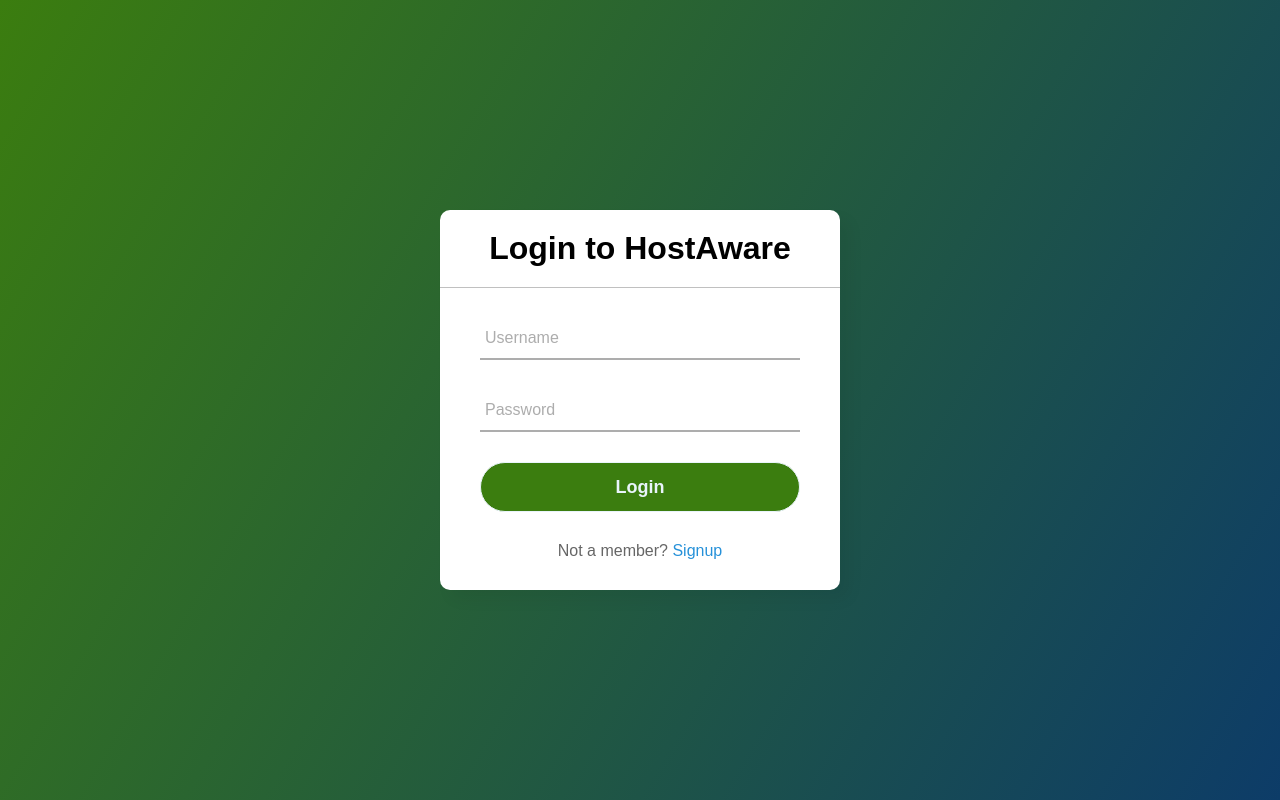
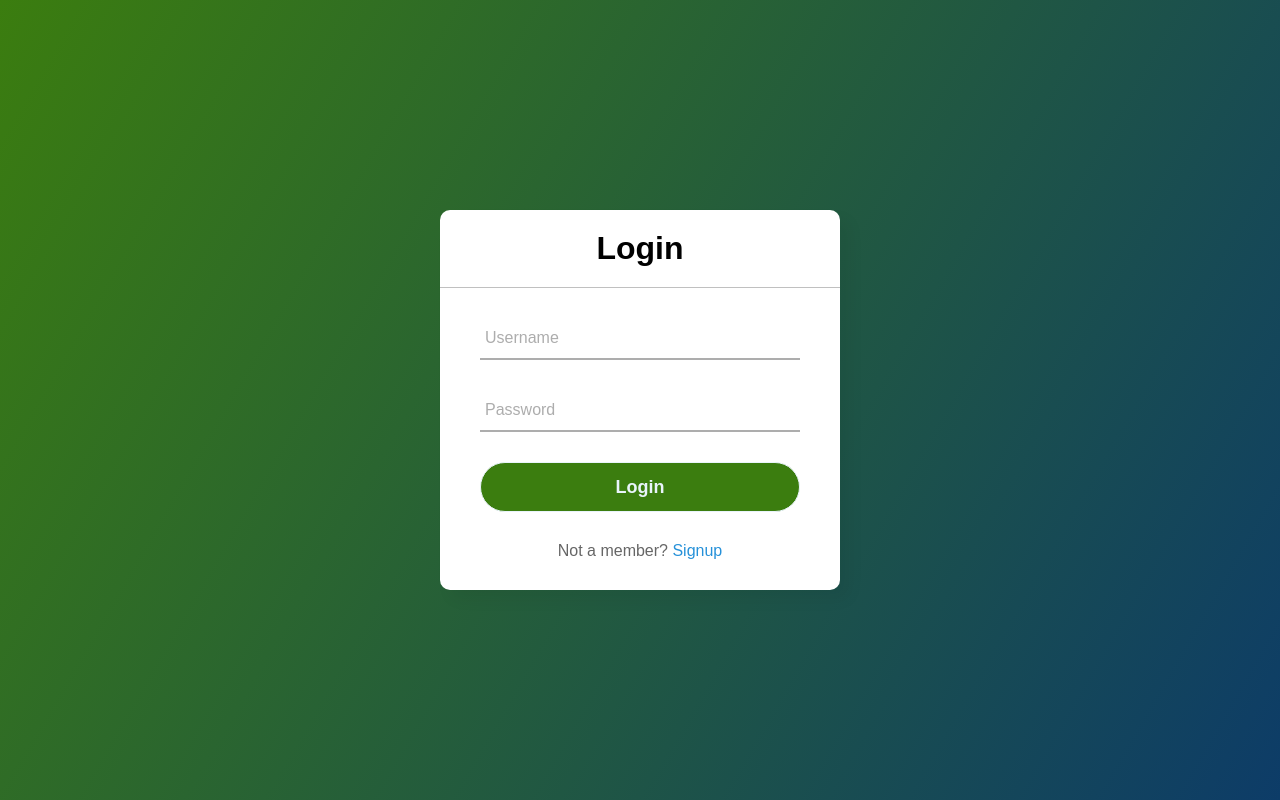
Before and after one commit to strike-IoT/IDS-HostBase, a plain HTML site: page index.html in a window 1280 px wide. Drawn offline with Linux system fonts and the light colour scheme.

Commit message:
Tiny change

```diff
--- a/index.html
+++ b/index.html
@@ -41,7 +41,7 @@
 
 <body>
   <div class="center">
-    <h1>Login to HostAware</h1>
+    <h1>Login</h1>
     <form method="post" onsubmit="event.preventDefault(); login();">
       <div class="txt_field">
         <input type="text" id="username" required>
```
